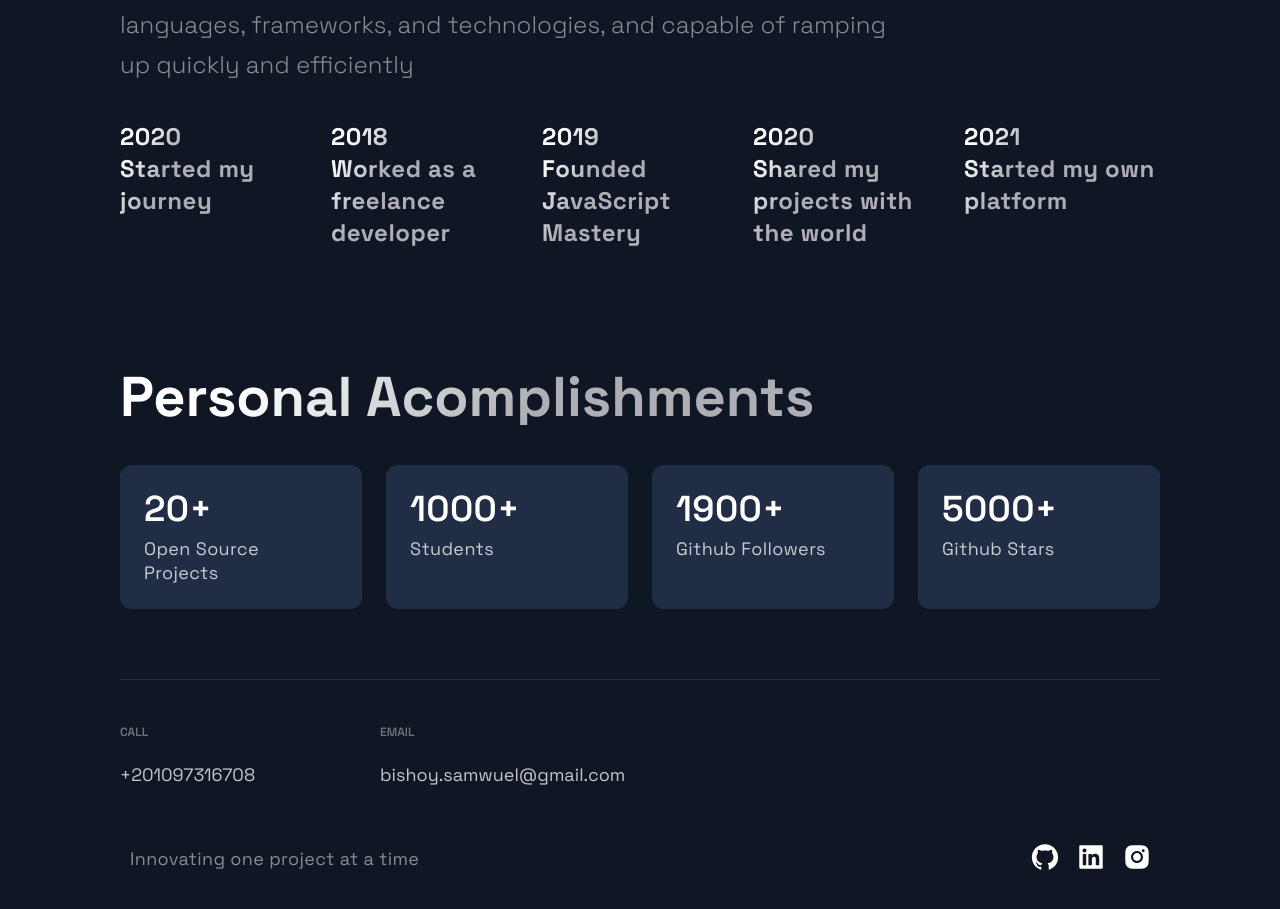
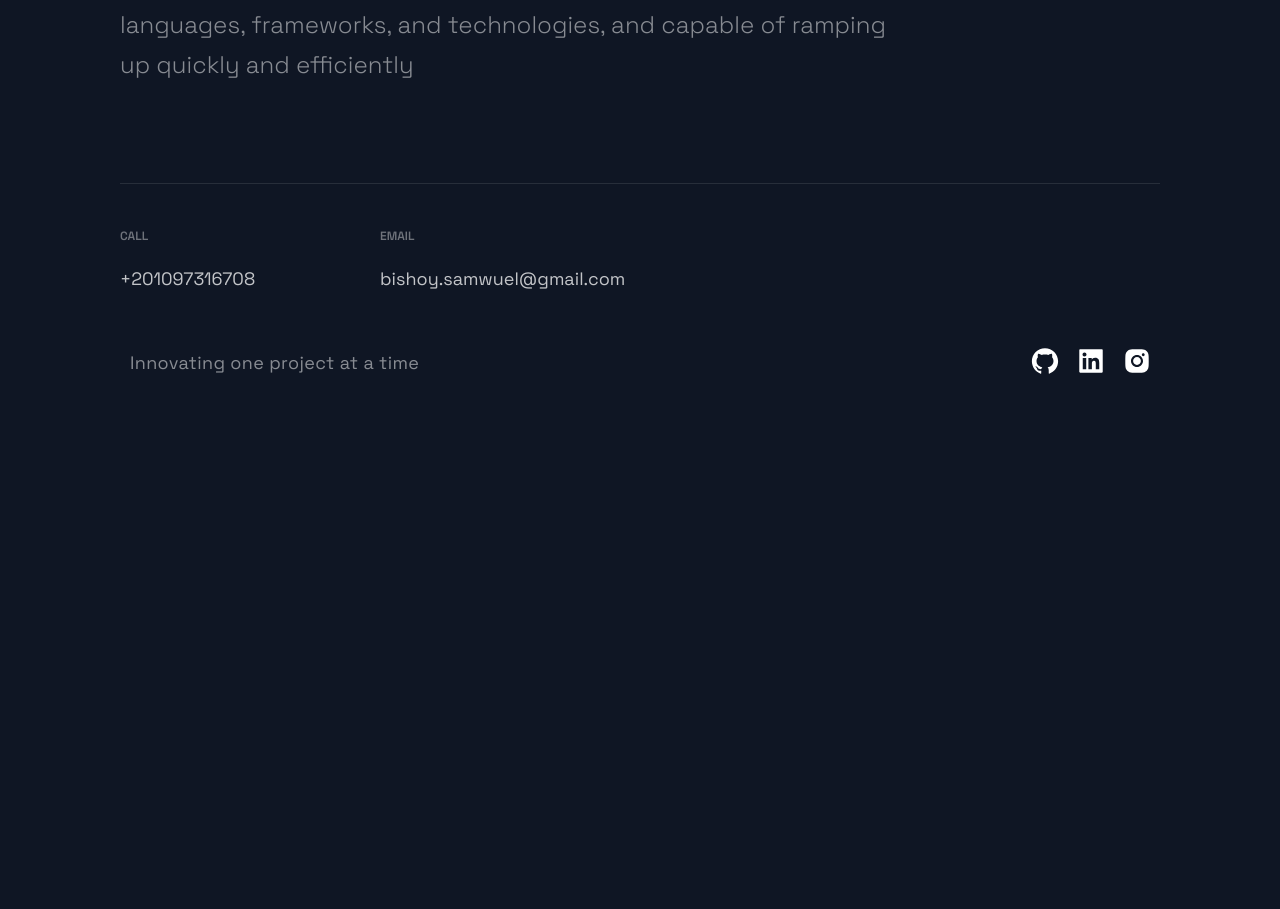
Before and after one commit to Bishoy-Samwel/portfolio, a Next.js app: page / in a window 1280 px wide. Shown: the part 3328-4237 px from the top of the page. After the commit the page ends 3766 px from the top, so only its background shows below. Built offline with nearby package versions, Linux system fonts and the light colour scheme.

Commit message:
Comment Acomplishments, TimeLine

```diff
--- a/src/components/Acomplishments/Acomplishments.js
+++ b/src/components/Acomplishments/Acomplishments.js
@@ -12,7 +12,7 @@ const data = [
 
 const Acomplishments = () => (
   <Section>
-    <SectionTitle>Personal Acomplishments</SectionTitle>
+    {/* <SectionTitle>Personal Acomplishments</SectionTitle>
     <Boxes>
       {
         data.map(
@@ -23,7 +23,7 @@ const Acomplishments = () => (
       </Box>)
       )
       }
-    </Boxes>
+    </Boxes> */}
   </Section>
 );
 
--- a/src/components/TimeLine/TimeLine.js
+++ b/src/components/TimeLine/TimeLine.js
@@ -50,7 +50,7 @@ const Timeline = () => {
         accessible design. Pair-programming and remote work aficionado. Fluent in multiple languages, frameworks, and
         technologies, and capable of ramping up quickly and efficiently
       </SectionText>
-      <CarouselContainer ref={carouselRef} onScroll={handleScroll}>
+      {/* <CarouselContainer ref={carouselRef} onScroll={handleScroll}>
         <>
           {
             TimeLineData.map(
@@ -87,7 +87,7 @@ const Timeline = () => {
               </CarouselButton>
             )
             )}
-      </CarouselButtons>
+      </CarouselButtons> */}
     </Section>
   );
 };
```
